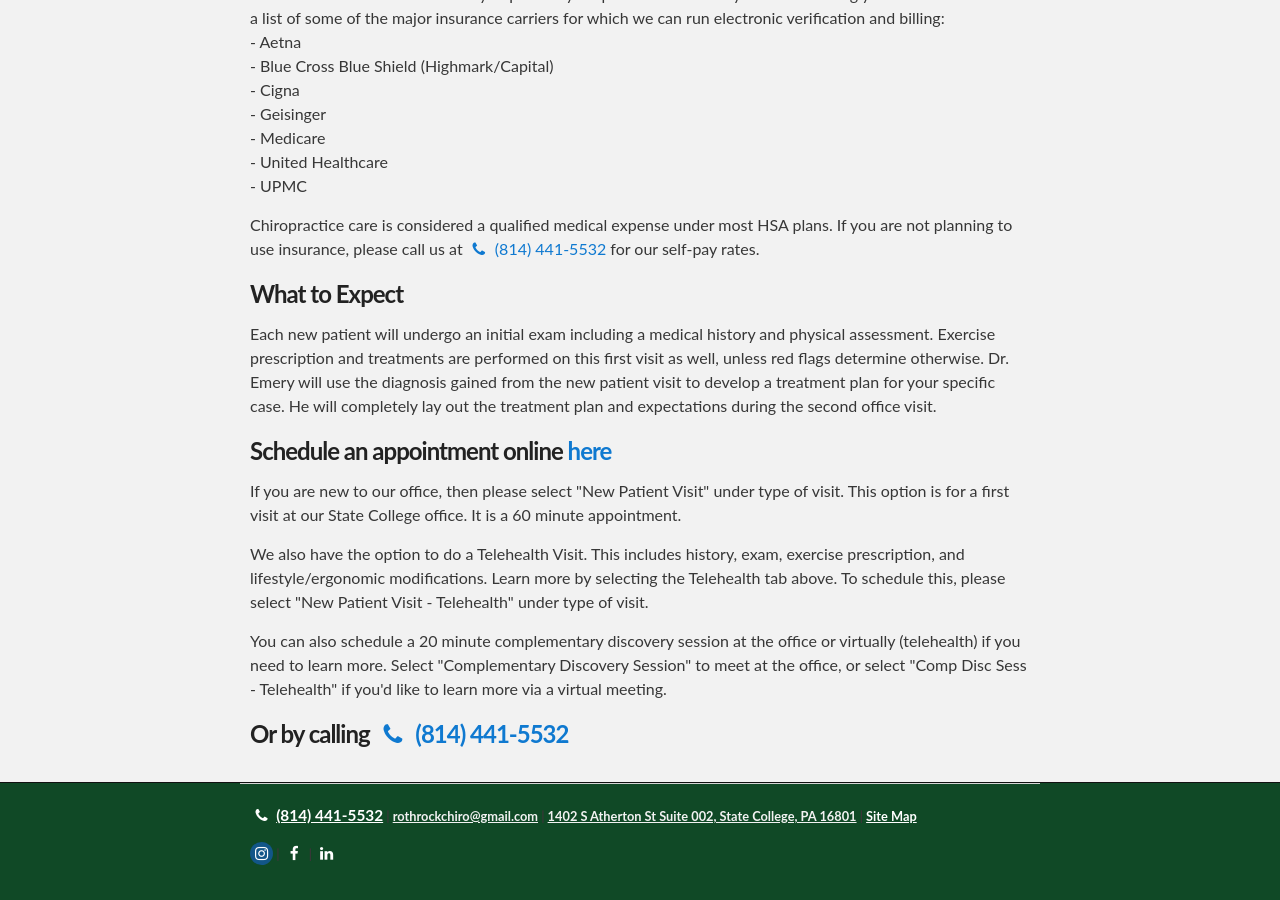
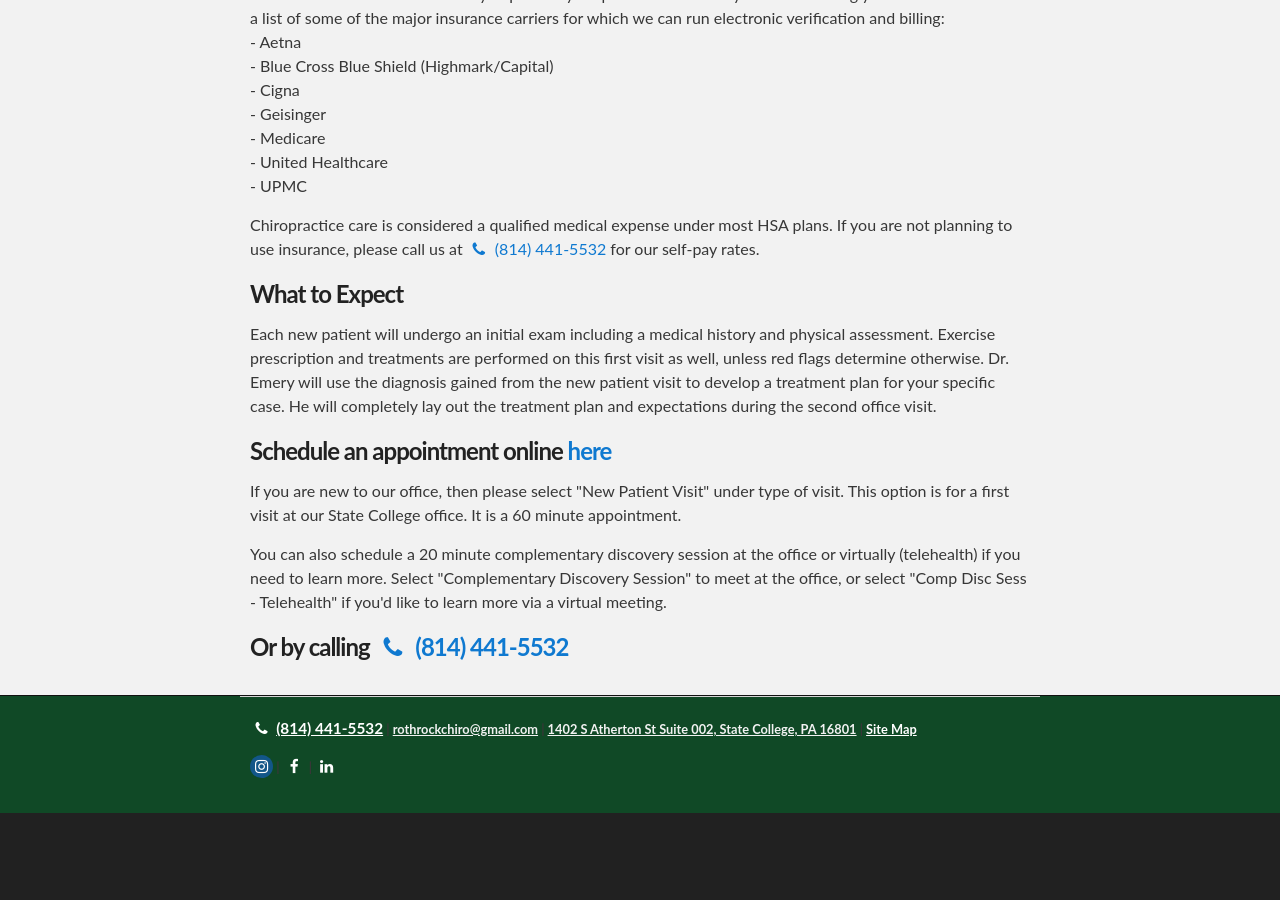
Before and after one commit to evpitcel/evpitcel.github.io, a Jekyll site: the page built from newpatients.html, in a window 1280 px wide and 900 px high, scrolled down 785 px. Built offline with Jekyll 4.4.1, drawn with Linux system fonts in a browser that asks for light colours; after the commit the page ends 1598 px from its top, so only the background shows below that.

Commit message:
Update newpatients.html
Remove telehealth for now

```diff
--- a/newpatients.html
+++ b/newpatients.html
@@ -35,8 +35,6 @@
 	<h3>Schedule an appointment online <a href="https://drchrono.com/scheduling/offices/dGhpcyBpcyAxNiBjaGFyc_BtqmlGwJgqlFma1FnLc4U=">here</a></h3>
 <p>If you are new to our office, then please select "New Patient Visit" under type of visit. This option is for a first visit at our State College office. It is a 60 minute appointment.
 
-<p>We also have the option to do a Telehealth Visit. This includes history, exam, exercise prescription, and lifestyle/ergonomic modifications. Learn more by selecting the Telehealth tab above. To schedule this, please select "New Patient Visit - Telehealth" under type of visit.
-
 <p>You can also schedule a 20 minute complementary discovery session at the office or virtually (telehealth) if you need to learn more. Select "Complementary Discovery Session" to meet at the office, or select "Comp Disc Sess - Telehealth" if you'd like to learn more via a virtual meeting.</p>
 	<h3>Or by calling <a class="fa fa-phone" href="tel:+8144415532"></a> <a href="tel:+8144415532">(814) 441-5532</a></h3>
 
```
